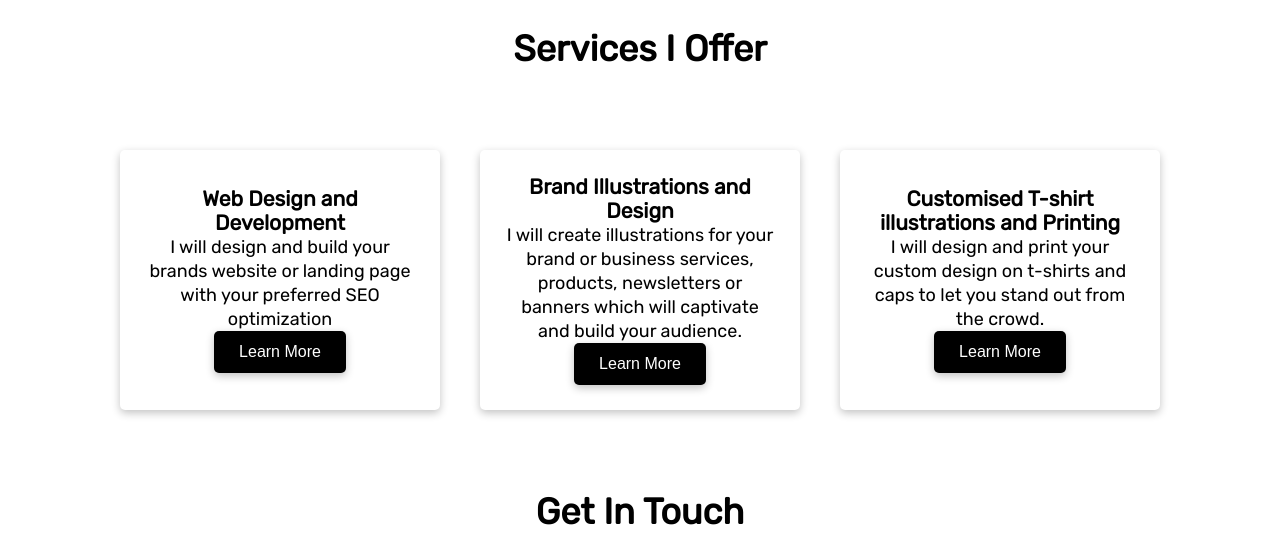
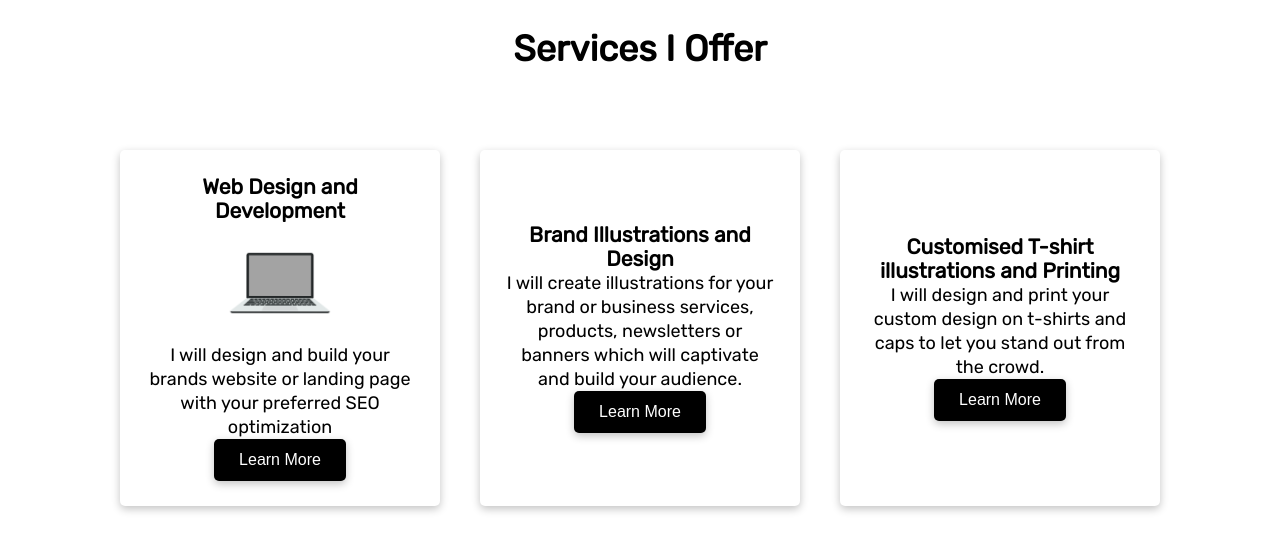
Before and after one commit to Icarus-1/personal-website-wip, a plain HTML site: page index.html in a window 1280 px wide. Shown: the part 690-1244 px from the top of the page. Drawn offline with Linux system fonts and the light colour scheme.

Commit message:
git commit

```diff
--- a/index.html
+++ b/index.html
@@ -55,7 +55,7 @@
             <div class="info-box">
                 <div class="info-box-1">
                     <h3>Web Design and Development</h3>
-                    <img style="max-width:15vh" src="" alt="">
+                    <img style="max-width:15vh" src="./img/blank laptop.png" alt="">
                     <p>I will design and build your brands website or landing page with your preferred SEO optimization</p>
                     <button type="button" button class="button-style">Learn More</button>
                 </div>
```
